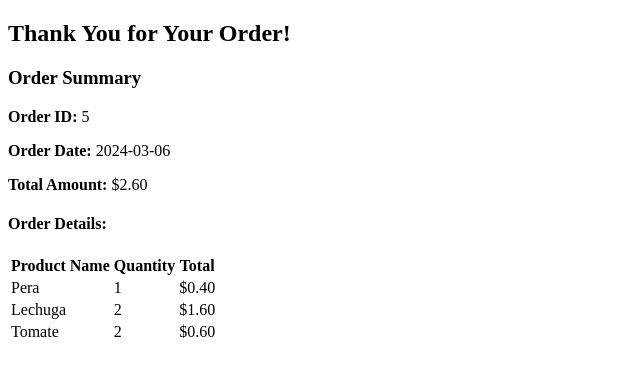
After one commit to cateilario/La-Fruteria-Cate, a PHP site: page /templates/gracias.php in a window 1280 px wide. The commit adds this page. Shown: the top 377 px of the page, without its empty margins (0-640 px from the left). Run offline with PHP 8.4, Linux system fonts and the light colour scheme; data comes from the database, SQL or seed files in the repository; both versions use the stored data as it was after the commit.

Commit message:
Modificada database y pedidos

```diff
--- a/includes/config/database.php
+++ b/includes/config/database.php
@@ -1,7 +1,7 @@
 <?php
 function conectarDB()
 {
-    $db = mysqli_connect('localhost', 'root', 'root', 'fruteria', 3307);
+    $db = mysqli_connect('localhost', 'root', 'Thrasher87?', 'fruteria', 3307);
     if (!$db) {
         echo "Error: No se pudo conectar a MySQL." . PHP_EOL;
         exit;
--- /dev/null
+++ b/templates/gracias.php
@@ -0,0 +1,53 @@
+<?php
+require "../includes/config/database.php";
+
+$conn = conectarDB();
+
+
+// Retrieve user ID from session or wherever it's stored
+$user_id = 1; // Example
+
+// Retrieve the last order made by the user
+$query = "SELECT * FROM pedidos WHERE usuarios_id = $user_id ORDER BY id DESC LIMIT 1";
+$result = mysqli_query($conn, $query);
+$order = mysqli_fetch_assoc($result);
+
+// Retrieve order details
+$order_id = $order['id'];
+$order_details_query = "SELECT stock.nombre, order_details.quantity, order_details.total
+                        FROM order_details
+                        JOIN stock ON order_details.stock_id = stock.id
+                        WHERE order_details.pedidos_id = $order_id";
+$order_details_result = mysqli_query($conn, $order_details_query);
+?>
+
+<!DOCTYPE html>
+<html lang="en">
+<head>
+    <meta charset="UTF-8">
+    <meta name="viewport" content="width=device-width, initial-scale=1.0">
+    <title>Thank You</title>
+</head>
+<body>
+    <h2>Thank You for Your Order!</h2>
+    <h3>Order Summary</h3>
+    <p><strong>Order ID:</strong> <?php echo $order['id']; ?></p>
+    <p><strong>Order Date:</strong> <?php echo $order['order_date']; ?></p>
+    <p><strong>Total Amount:</strong> $<?php echo number_format($order['total'], 2); ?></p>
+    <h4>Order Details:</h4>
+    <table>
+        <tr>
+            <th>Product Name</th>
+            <th>Quantity</th>
+            <th>Total</th>
+        </tr>
+        <?php while($row = mysqli_fetch_assoc($order_details_result)) { ?>
+            <tr>
+                <td><?php echo $row['nombre']; ?></td>
+                <td><?php echo $row['quantity']; ?></td>
+                <td>$<?php echo number_format($row['total'], 2); ?></td>
+            </tr>
+        <?php } ?>
+    </table>
+</body>
+</html>
```
Also changed, not shown: includes/config/Database v0.0.1.sql (+6 -5 lines), templates/Components/itemcard.php (+30 -23 lines), templates/pedido.php (added, +48 -0 lines).
